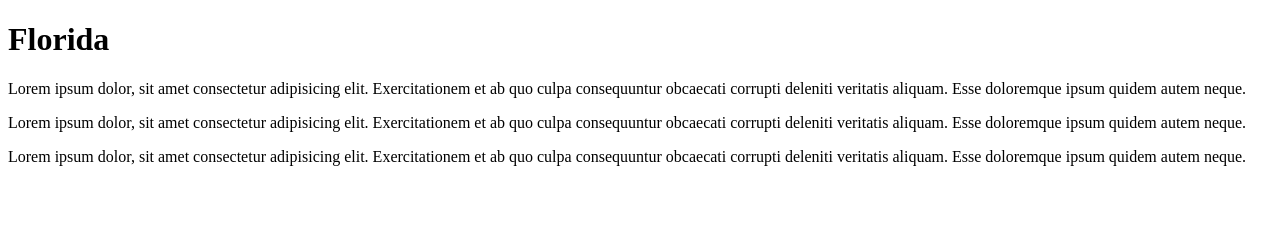
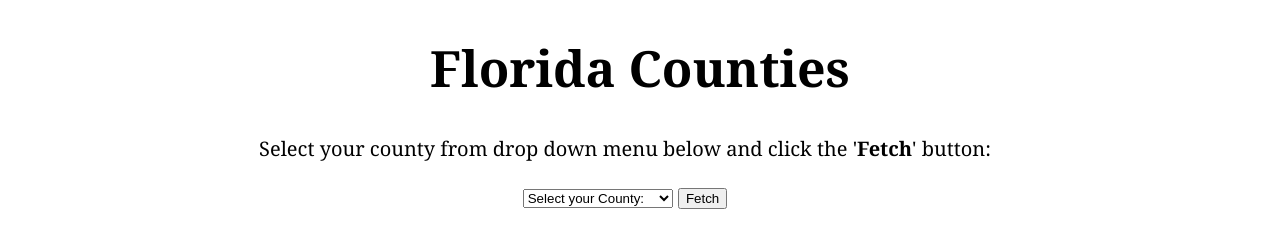
Before and after one commit to The-Two-Coders/Upwork_JudgesUSACounties, a plain HTML site: page Assets/iframes/florida.html in a window 1280 px wide. Drawn offline with Linux system fonts and the light colour scheme.

Commit message:
update NY iframes

```diff
--- a/Assets/iframes/florida.html
+++ b/Assets/iframes/florida.html
@@ -4,11 +4,60 @@
     <meta charset="UTF-8">
     <meta name="viewport" content="width=device-width, initial-scale=1.0">
     <title>FloFrame</title>
+    <style>
+        h1 {
+            text-align: center;
+            font-family: Cambria;
+            font-size: 50px;
+        }
+
+        .content {
+            font-family: Cambria;
+            margin-right: 15px;
+            padding-right: 15px;
+            font-size: 20px;
+            text-align: center;
+
+
+        }
+/* https://www.w3schools.com/howto/howto_custom_select.asp */
+/* https://www.freecodecamp.org/news/css-dropdown-guide-how-to-make-a-dropdown-menu-in-css/ */
+
+        .dropdown {
+            position: relative;
+            cursor: pointer;
+
+        }
+
+        select {
+            width: 150px;
+        }
+
+    </style>
 </head>
 <body>
-    <h1>Florida</h1>
-    <p>Lorem ipsum dolor, sit amet consectetur adipisicing elit. Exercitationem et ab quo culpa consequuntur obcaecati corrupti deleniti veritatis aliquam. Esse doloremque ipsum quidem autem neque.</p>
-    <p>Lorem ipsum dolor, sit amet consectetur adipisicing elit. Exercitationem et ab quo culpa consequuntur obcaecati corrupti deleniti veritatis aliquam. Esse doloremque ipsum quidem autem neque.</p>
-    <p>Lorem ipsum dolor, sit amet consectetur adipisicing elit. Exercitationem et ab quo culpa consequuntur obcaecati corrupti deleniti veritatis aliquam. Esse doloremque ipsum quidem autem neque.</p>
+    <h1>Florida Counties</h1>
+    <div class="content">
+        <p>Select your county from drop down menu below and click the '<strong>Fetch</strong>' button:</p>
+    <select class="dropdown" name="calicounties" id="counties">
+        <option value="Alameda" selected>Select your County:</option>
+        <option value="Alameda">Alameda</option>
+        <option value="Colusa">Colusa</option>
+        <option value="Del Norte">Del Norte</option>
+        <option value="Los Angeles">Los Angeles</option>
+        <option value="Madera">Madera</option>
+        <option value="Mendocino">Mendocino</option>
+        <option value="Mono">Mono</option>
+        <option value="Monterey">Monterey</option>
+        <option value="Nevada">Nevada</option>
+        <option value="Sacramento">Sacramento</option>
+        <option value="Sierra">Sierra</option>
+        <option value="Stanislaus">Stanislaus</option>
+        <option value="Tehama">Tehama</option>
+        <option value="Tulare">Tulare</option>
+        <option value="Ventura">Ventura</option>
+    </select>
+    <button>Fetch</button>
+    </div>
 </body>
 </html>
```
Also changed, not shown: Assets/iframes/colorado.html (+53 -4 lines), Assets/iframes/georgia.html (+53 -4 lines), Assets/iframes/newyork.html (+54 -4 lines).
